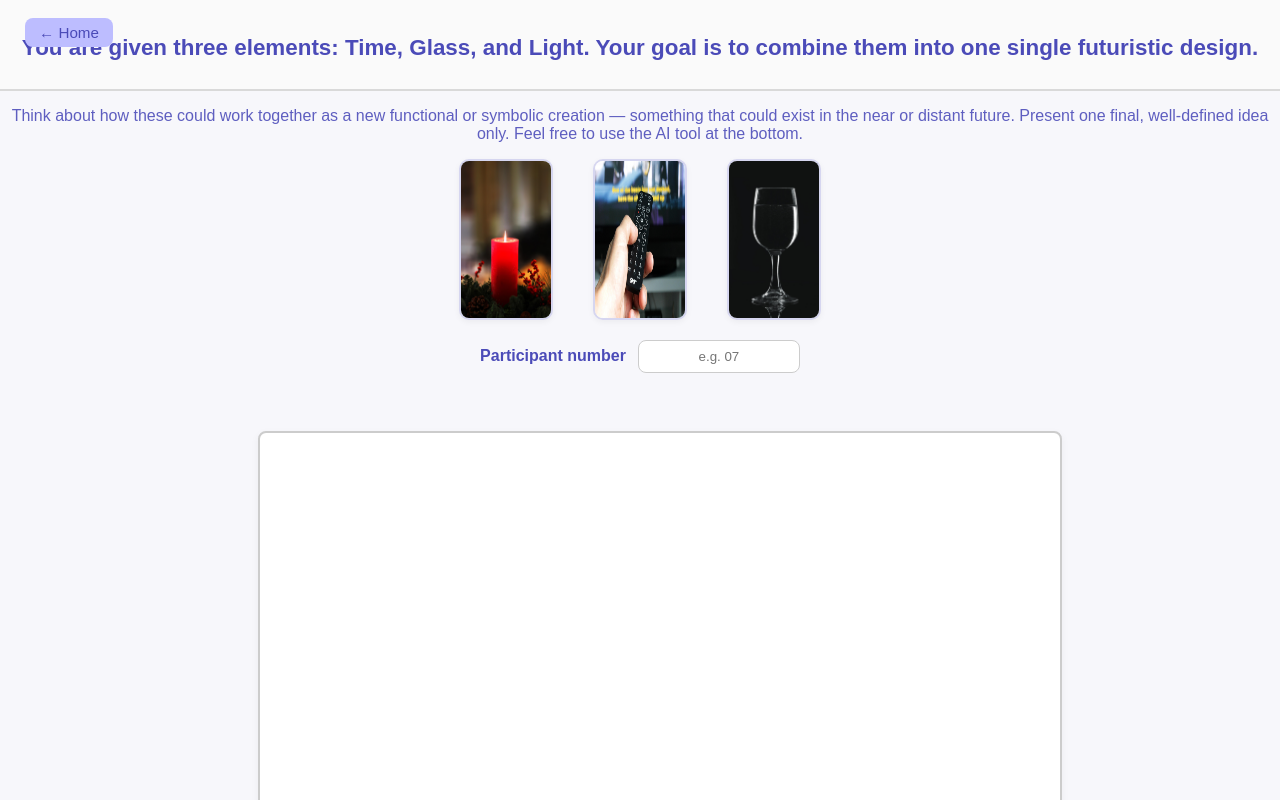
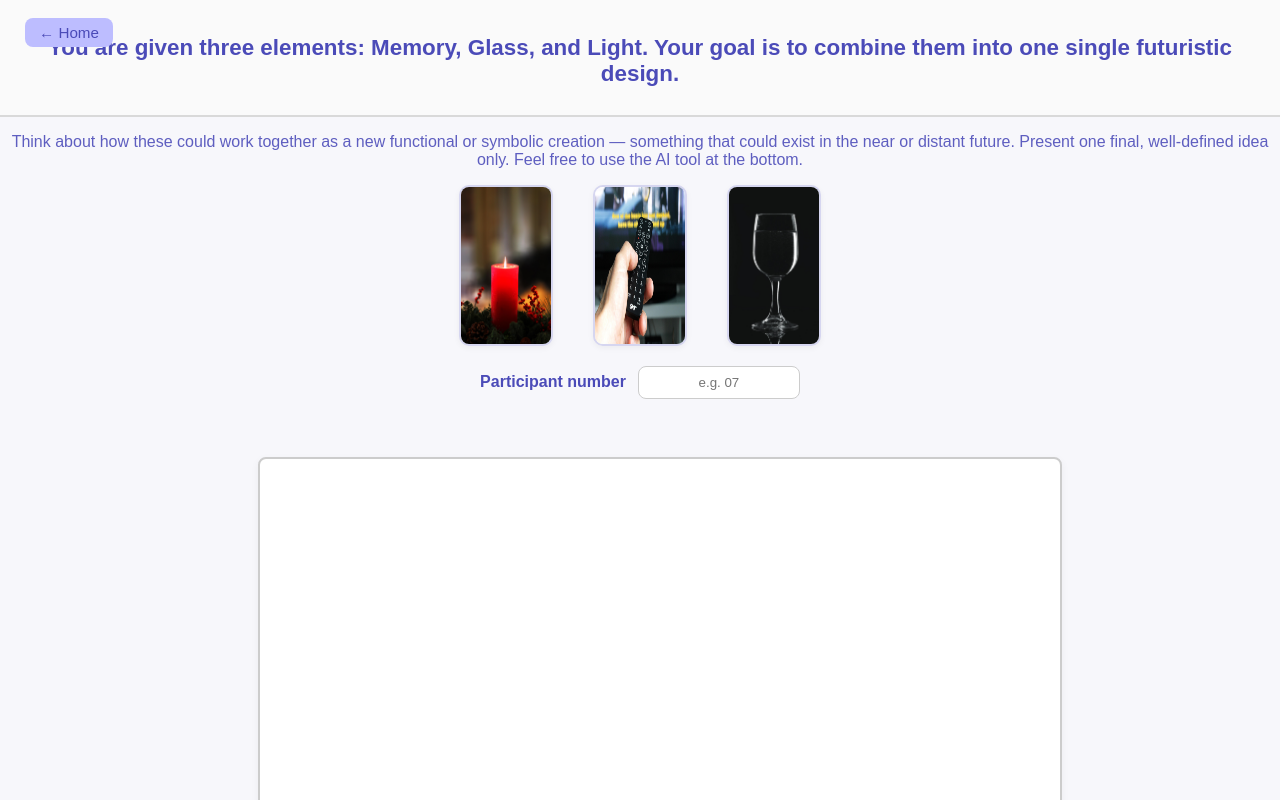
Before and after one commit to bellewills/UX-Research-Project, a website: page withai.html in a window 1280 px wide. Shown: the top 800 px of the page. Drawn offline with Linux system fonts and the light colour scheme.

Commit message:
fix(update) typo in header fixed

```diff
--- a/withai.html
+++ b/withai.html
@@ -10,7 +10,7 @@
   <!-- Task -->
   <header>
       <a href="index.html" id="homeBtn">← Home</a>
-      <h1>You are given three elements: Time, Glass, and Light.
+      <h1>You are given three elements: Memory, Glass, and Light.
       Your goal is to combine them into one single futuristic design.</h1>
     </header>
     <section id="prompt">
```
Also changed, not shown: withoutai.html (+1 -1 lines).
